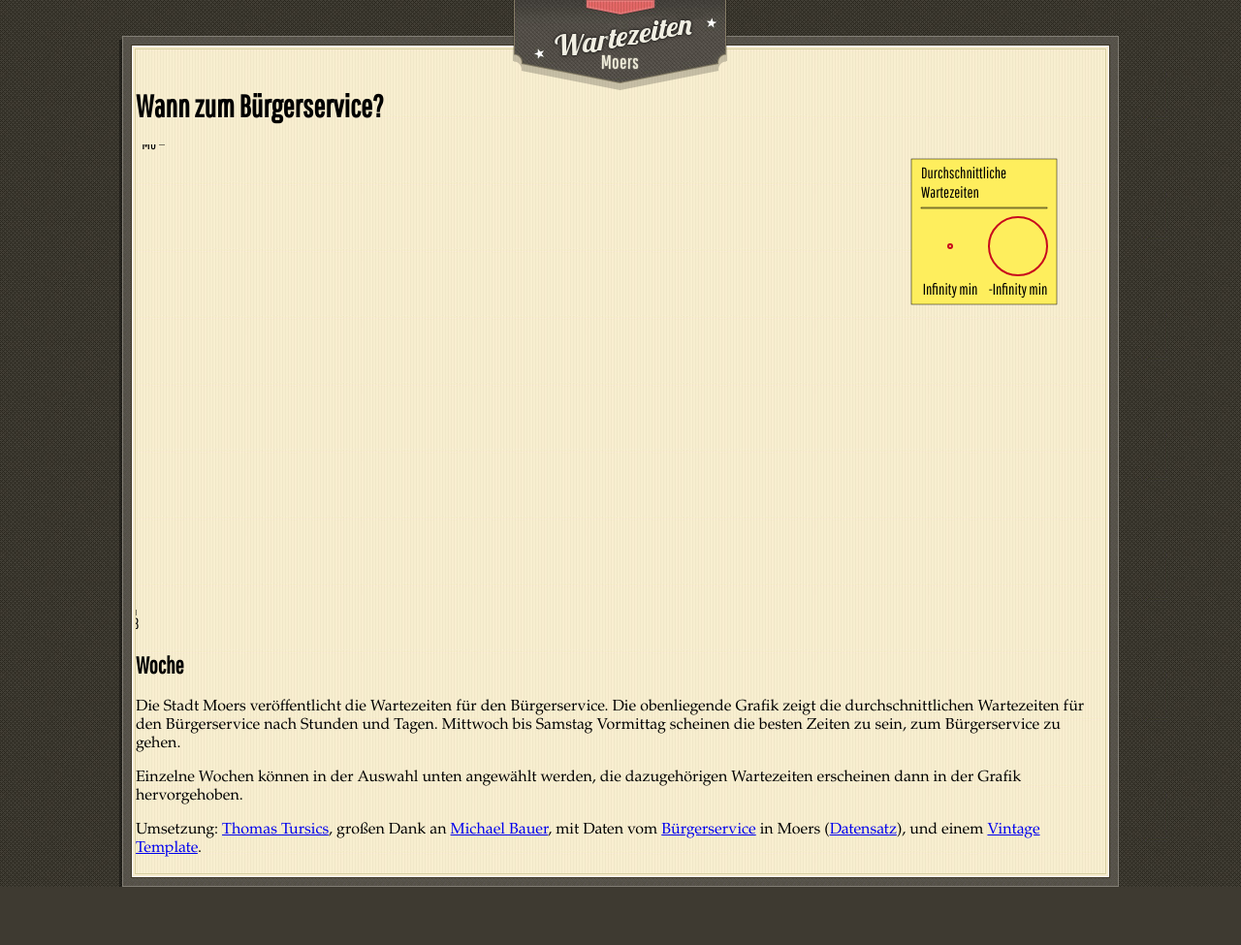
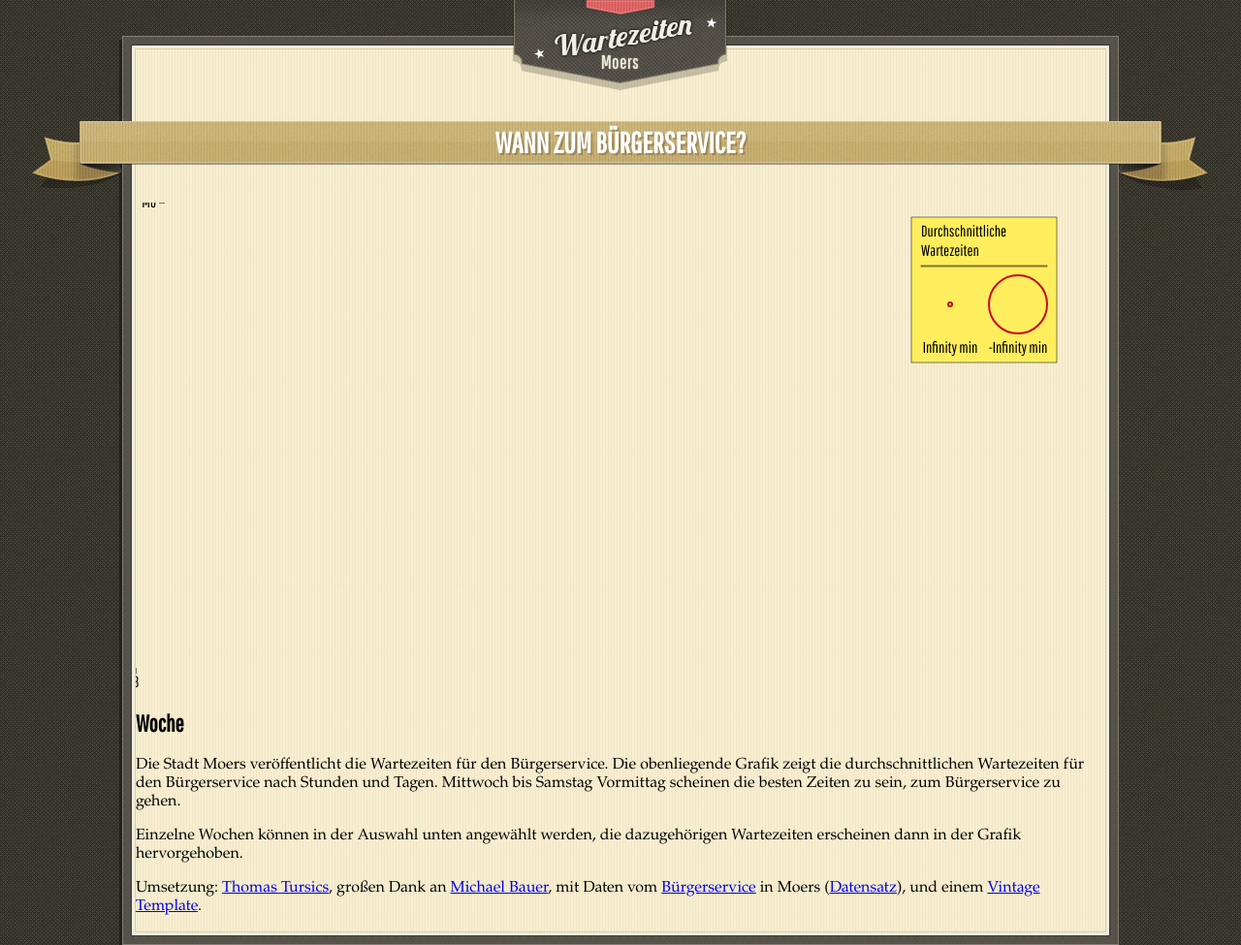
Before and after one commit to tursics/wait-moers, a plain HTML site: page frontend/index.html in a window 1280 px wide. Shown: the whole page at 97% size. Before the commit the page ends 915 px from the top, so only its background shows below. Drawn offline with Linux system fonts and the light colour scheme; no server answers.

Commit message:
added a yellow ribbon on <h1>

```diff
--- a/frontend/index.html
+++ b/frontend/index.html
@@ -12,7 +12,7 @@
 	<div class="page">
 		<div class="frame">
 			<div class="content">
-				<img src="vintage/logo.png" alt="Wartezeiten Moers" class="logo"><br>
+				<img src="vintage/logo.png" alt="Wartezeiten Moers" class="logo">
 				<h1>Wann zum Bürgerservice?</h1>
 				<div id="graph"></div>
 
--- a/frontend/vintage/vintage.css
+++ b/frontend/vintage/vintage.css
@@ -46,6 +46,31 @@ img.logo {
 	position:absolute;
 	top:-51px;
 	left:388px;
+}
+
+h1 {
+	background:transparent url('bg-menu.png');
+	color:#ffffff;
+	font-size:30px;
+	line-height:43px;
+	height:71px;
+	margin:74px 0 13px 0;
+	padding:0;
+	text-align:center;
+	text-shadow:2px 2px 0px rgba(0,0,0,0.2);
+	text-transform:uppercase;
+}
+
+h1:before {
+	content:url('bg-menu-left.png');
+	left:-107px;
+	position:absolute;
+}
+
+h1:after {
+	content:url('bg-menu-right.png');
+	position:absolute;
+	right:-106px;
 }
 
 g > circle  {
```
Also changed, not shown: frontend/vintage/bg-menu-left.png (added), frontend/vintage/bg-menu-right.png (added), frontend/vintage/bg-menu.png (added).
